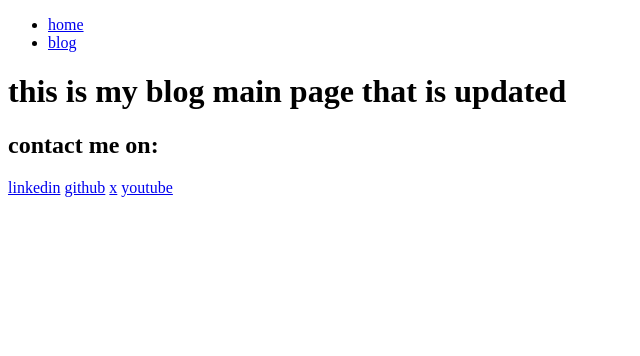
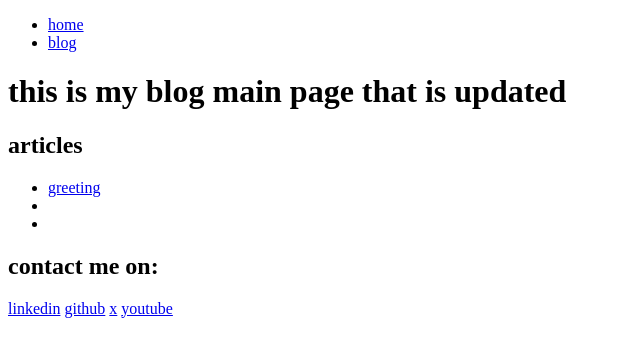
Before and after one commit to lenielluzardo/lenielluzardo, a website: page docs/blog/index.html in a window 1280 px wide. Shown: the whole page, without its empty margins (0-640 px from the left). Drawn offline with Linux system fonts and the light colour scheme.

Commit message:
blog index modify

```diff
--- a/docs/blog/index.html
+++ b/docs/blog/index.html
@@ -22,6 +22,12 @@
   </header>
 
 <h1> this is my blog main page that is updated</h1>
+<h2>articles</h2>
+<ul>
+  <li><a href="greeting">greeting</a></li>
+  <li><a href=""></a></li>
+  <li><a href=""></a></li>
+</ul>
 <footer >
     <hgroup>
       <h2>contact me on:</h2>
```
